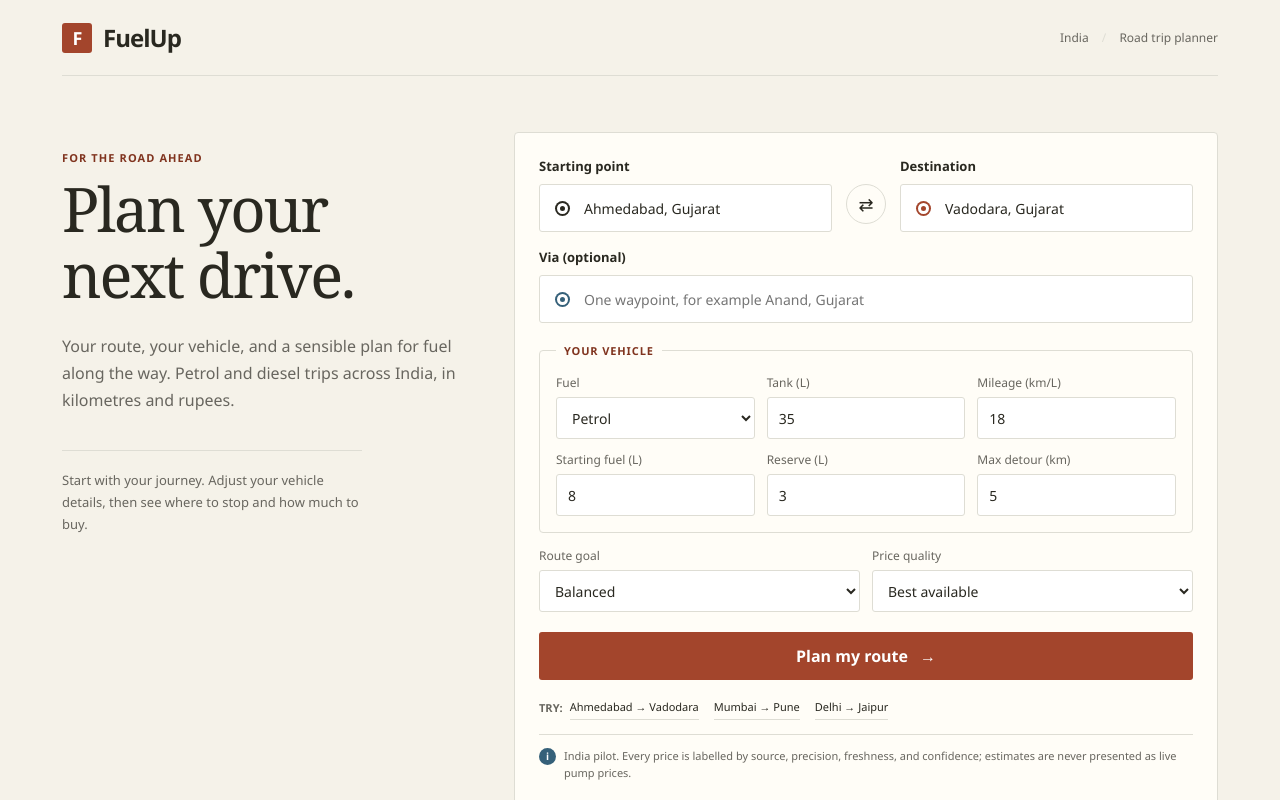
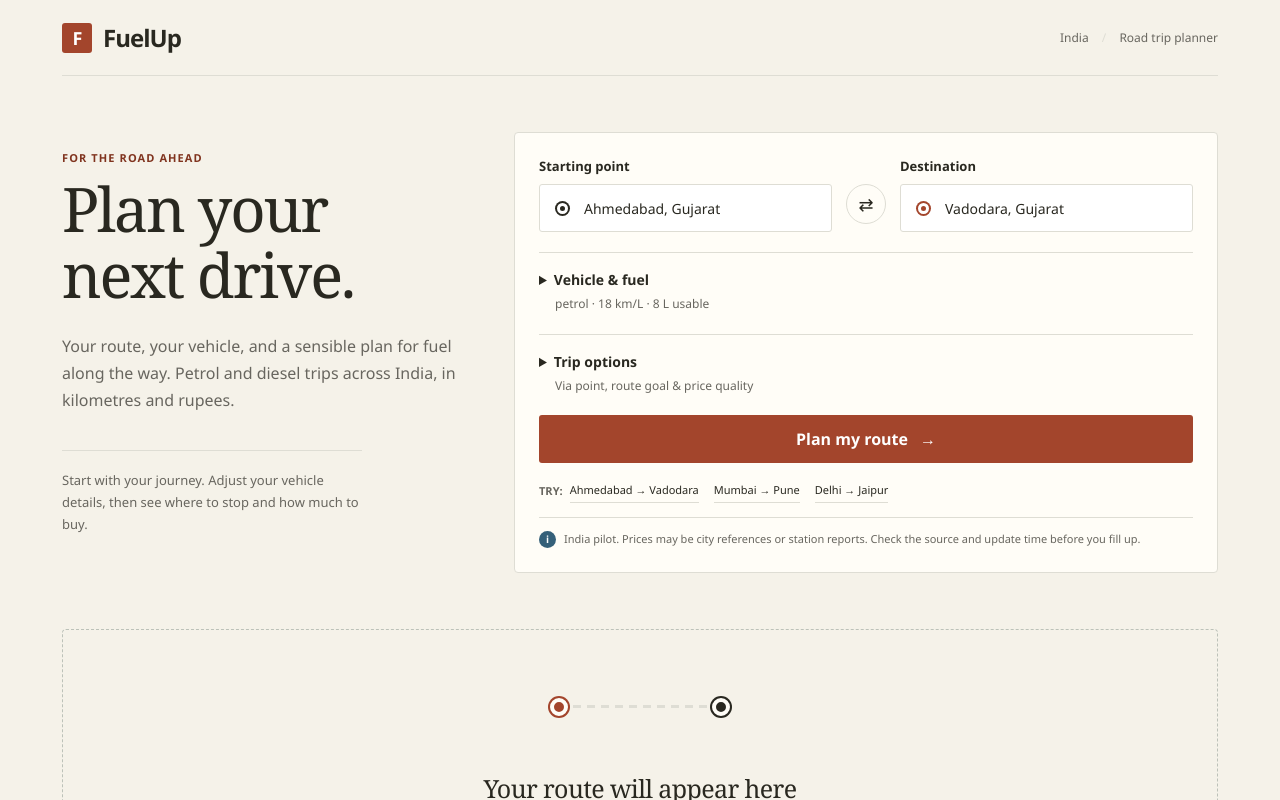
Before and after one commit to smitzo/FuelUp, a Next.js app in the folder frontend/: page / in a window 1280 px wide. Shown: the top 800 px of the page. Built offline with nearby package versions, Linux system fonts and the light colour scheme.

Commit message:
feat(form): keep trip entry simple with native vehicle and options disclosures

```diff
--- a/frontend/app/globals.css
+++ b/frontend/app/globals.css
@@ -1507,3 +1507,10 @@ button {
 .initial-fuel, .stop-number, .fuel-icon, .fact-card, .fact-card button { border-radius: 3px; }
 .fact-card { border-color: var(--line); background: var(--paper); }
 .empty-state { border-radius: 4px; background: transparent; }
+
+.form-details { margin-top: 20px; padding-top: 16px; border-top: 1px solid var(--line); }
+.form-details summary { cursor: pointer; font-size: 14px; font-weight: 600; line-height: 1.6; }
+.form-details summary > span { display: block; margin: 3px 0 0 16px; color: var(--muted); font-size: 12px; font-weight: 400; }
+.form-details .vehicle-panel { margin-top: 16px; padding: 0; border: 0; }
+.form-details legend { position: absolute; width: 1px; height: 1px; overflow: hidden; clip-path: inset(50%); }
+.field-help { color: var(--muted); font-size: 12px; line-height: 1.6; }
--- a/frontend/components/route-planner/RouteForm.tsx
+++ b/frontend/components/route-planner/RouteForm.tsx
@@ -109,21 +109,8 @@ export function RouteForm({
         </label>
       </div>
 
-      <label className="field waypoint-field">
-        <span>Via (optional)</span>
-        <span className="input-wrap">
-          <i className="location-dot waypoint-dot" aria-hidden="true" />
-          <input
-            name="waypoint"
-            value={waypoint}
-            onChange={(event) => setWaypoint(event.target.value)}
-            placeholder="One waypoint, for example Anand, Gujarat"
-            maxLength={300}
-            disabled={isLoading}
-          />
-        </span>
-      </label>
-
+      <details className="form-details">
+        <summary>Vehicle &amp; fuel <span>{fuelType} · {efficiency || "—"} km/L · {startingFuel || 0} L usable</span></summary>
       <fieldset className="vehicle-panel" disabled={isLoading}>
         <legend>Your vehicle</legend>
         <div className="vehicle-fields">
@@ -178,6 +165,25 @@ export function RouteForm({
           />
         </div>
       </fieldset>
+      <p className="field-help">Usable starting fuel excludes the reserve you want to keep aside.</p>
+      </details>
+
+      <details className="form-details">
+        <summary>Trip options <span>Via point, route goal &amp; price quality</span></summary>
+      <label className="field waypoint-field">
+        <span>Via (optional)</span>
+        <span className="input-wrap">
+          <i className="location-dot waypoint-dot" aria-hidden="true" />
+          <input
+            name="waypoint"
+            value={waypoint}
+            onChange={(event) => setWaypoint(event.target.value)}
+            placeholder="One waypoint, for example Anand, Gujarat"
+            maxLength={300}
+            disabled={isLoading}
+          />
+        </span>
+      </label>
 
       <div className="preference-fields">
         <label className="compact-field">
@@ -209,11 +215,13 @@ export function RouteForm({
         </label>
       </div>
 
+      </details>
+
       <button className="plan-button" type="submit" disabled={isLoading}>
         {isLoading ? (
           <>
             <span className="spinner" aria-hidden="true" />
-            {loadingSeconds >= 10 ? "Waking backend" : "Planning route"}
+            {loadingSeconds >= 10 ? "Still planning…" : "Planning route…"}
           </>
         ) : (
           <>
@@ -240,8 +248,8 @@ export function RouteForm({
       </div>
       <p className="hosting-note">
         <span aria-hidden="true">i</span>
-        India pilot. Every price is labelled by source, precision, freshness,
-        and confidence; estimates are never presented as live pump prices.
+        India pilot. Prices may be city references or station reports.
+        Check the source and update time before you fill up.
       </p>
     </form>
   );
```
